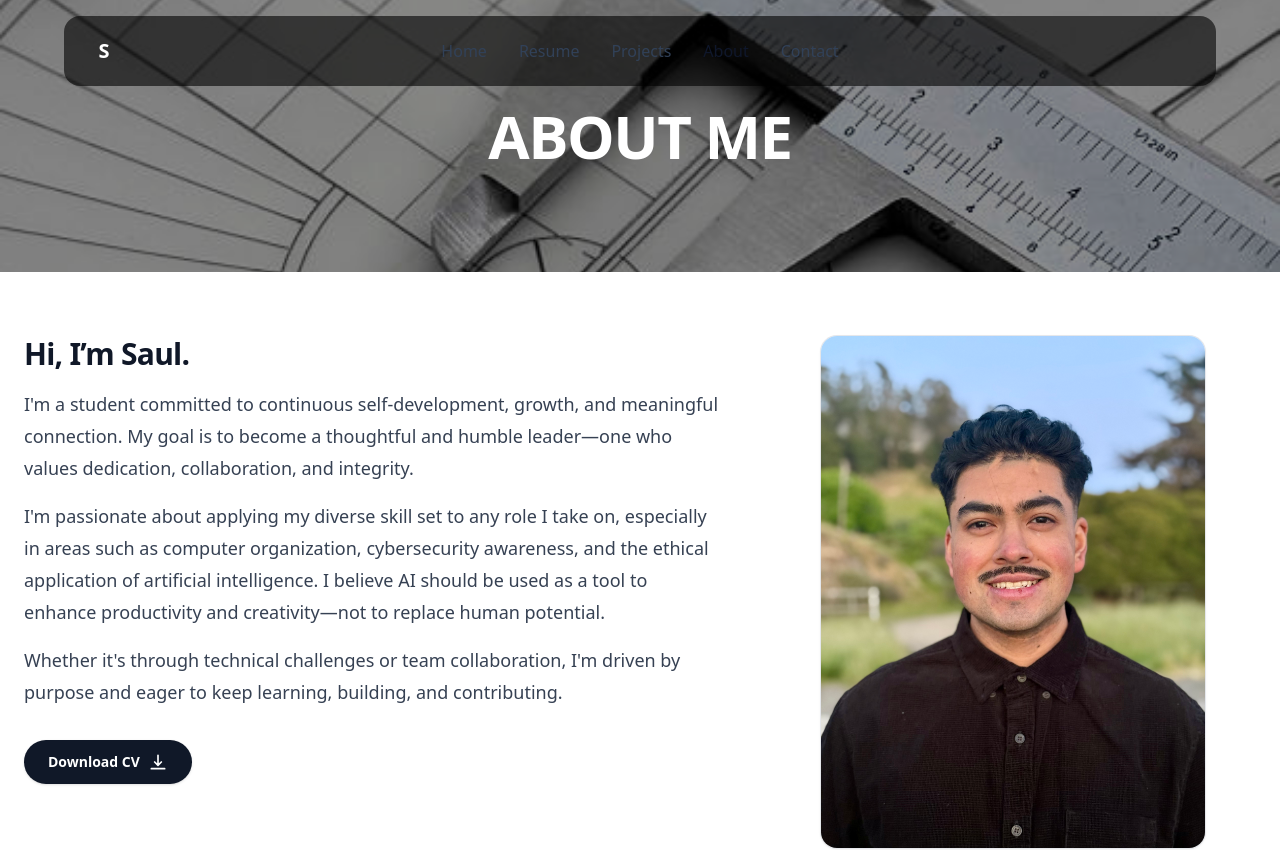
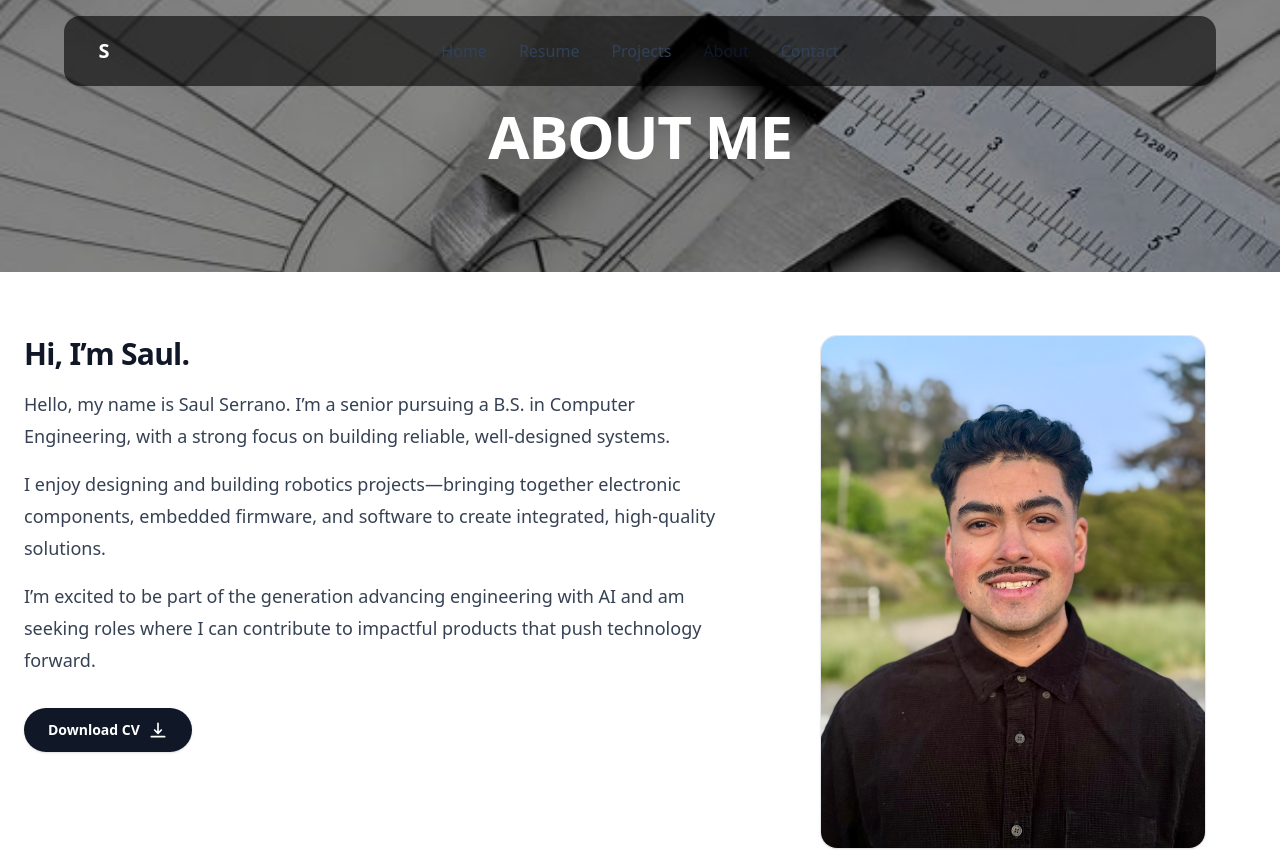
Before and after one commit to Sserano24/PersonalWeb, a Next.js app: page /about in a window 1280 px wide. Shown: the top 850 px of the page. Built offline with nearby package versions, Linux system fonts and the light colour scheme.

Commit message:
about_edit

```diff
--- a/src/app/about/page.tsx
+++ b/src/app/about/page.tsx
@@ -31,19 +31,13 @@ export default function AboutPage() {
               Hi, I’m Saul.
             </h2>
             <p className="mt-4 text-base leading-7 text-gray-700 sm:text-lg sm:leading-8">
-              I&apos;m a student committed to continuous self-development, growth, and meaningful
-              connection. My goal is to become a thoughtful and humble leader—one who values
-              dedication, collaboration, and integrity.
+              Hello, my name is Saul Serrano. I’m a senior pursuing a B.S. in Computer Engineering, with a strong focus on building reliable, well-designed systems.
             </p>
             <p className="mt-4 text-base leading-7 text-gray-700 sm:text-lg sm:leading-8">
-              I&apos;m passionate about applying my diverse skill set to any role I take on,
-              especially in areas such as computer organization, cybersecurity awareness,
-              and the ethical application of artificial intelligence. I believe AI should be used
-              as a tool to enhance productivity and creativity—not to replace human potential.
+              I enjoy designing and building robotics projects—bringing together electronic components, embedded firmware, and software to create integrated, high-quality solutions.
             </p>
             <p className="mt-4 text-base leading-7 text-gray-700 sm:text-lg sm:leading-8">
-              Whether it&apos;s through technical challenges or team collaboration, I&apos;m driven
-              by purpose and eager to keep learning, building, and contributing.
+              I’m excited to be part of the generation advancing engineering with AI and am seeking roles where I can contribute to impactful products that push technology forward.
             </p>
 
             <div className="mt-8">
```
